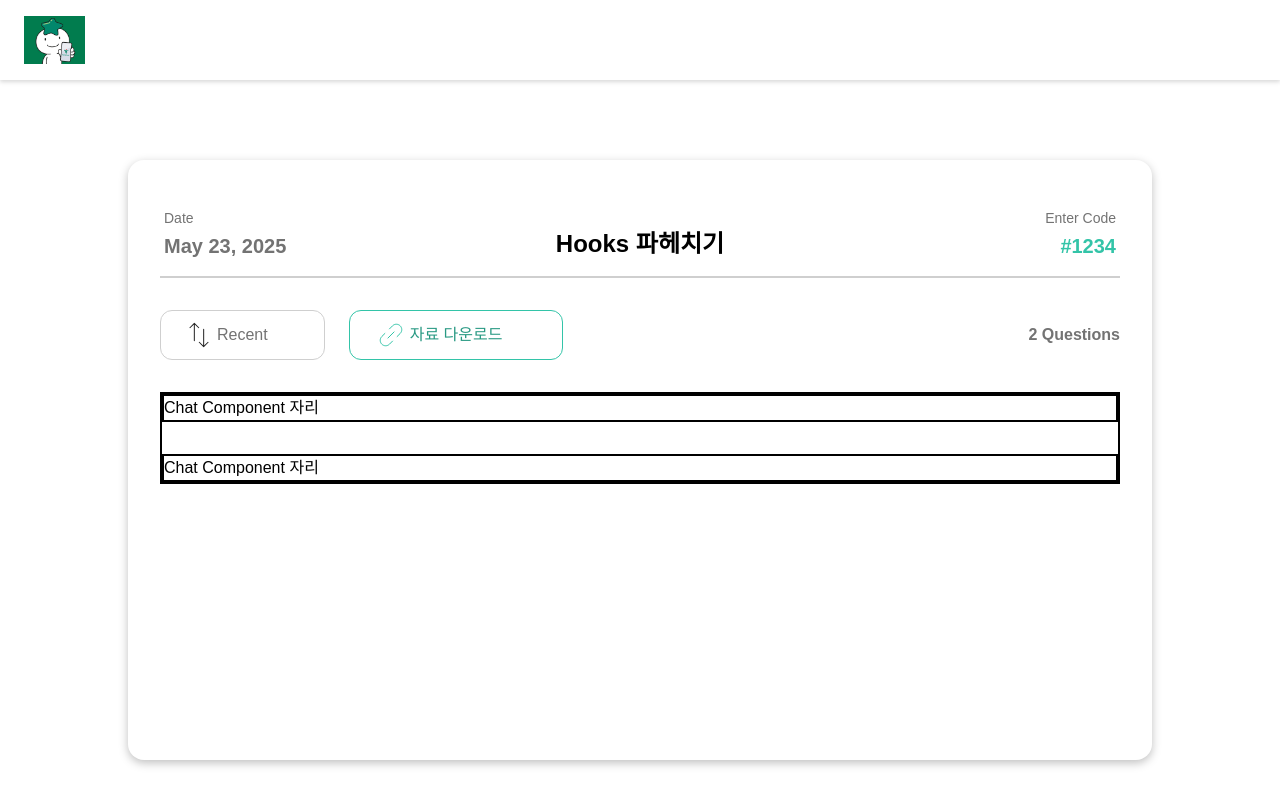
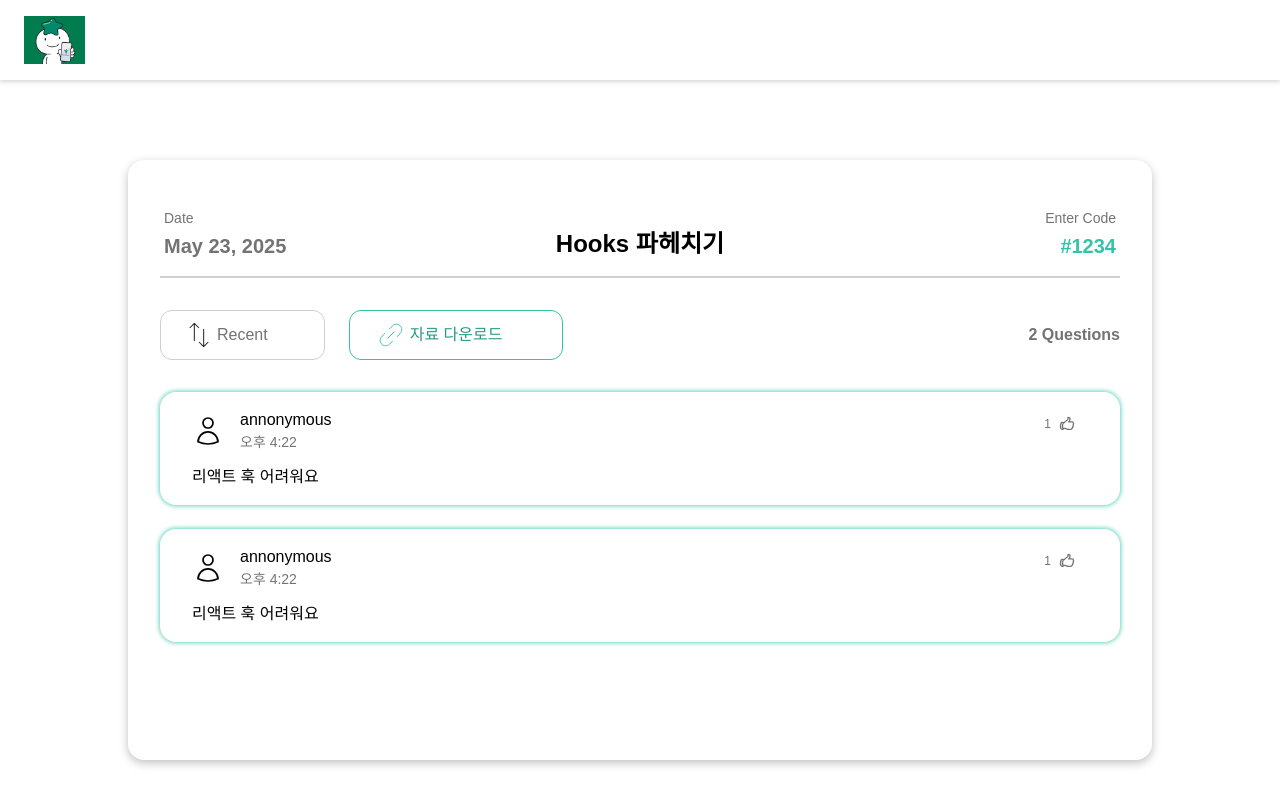
Before and after one commit to Hararo-Dev-React-Next-Project-Team-1/frontend, a React (Vite) app: page /room-admin in a window 1280 px wide. Shown: the top 800 px of the page. Built offline with nearby package versions, Linux system fonts and the light colour scheme; a web font is replaced by a local one.

Commit message:
design: 질문 컴포넌트 통합

```diff
--- a/src/components/Question.tsx
+++ b/src/components/Question.tsx
@@ -17,7 +17,7 @@ export const Question = () => {
   return (
     <div
       onClick={handleBoxClick}
-      className={`mt-32 flex flex-row w-[900px] h-fit py-4 px-8 rounded-2xl shadow-[0_0_4px_1px_rgba(51,196,168,0.75)]
+      className={`flex flex-row w-full h-fit py-4 px-8 rounded-2xl shadow-[0_0_4px_1px_rgba(51,196,168,0.75)]
         ${selectedBox ? 'bg-[#E1F4F0]' : 'bg-white'}
         ${isAdmin ? 'cursor-pointer' : ''}
       `}
--- a/src/pages/roomAdmin.tsx
+++ b/src/pages/roomAdmin.tsx
@@ -3,6 +3,7 @@ import RoomHeader from '../components/RoomHeader';
 import Sorting from '../assets/Sorting.svg?react';
 import RoomFooter from '../components/RoomFooter';
 import Link from '../assets/Link.svg?react';
+import { Question } from '../components/Question';
 
 const RoomAdmin = () => {
   const [userChat, setUserChat] = useState('');
@@ -64,13 +65,10 @@ const RoomAdmin = () => {
           </div>
           <span className="font-semibold">{QCount} Questions</span>
         </div>
-        <div className="w-full flex flex-col items-center gap-8 border-2 border-black">
-          <div className="w-full border-2 border-black">
-            Chat Component 자리
-          </div>
-          <div className="w-full border-2 border-black">
-            Chat Component 자리
-          </div>
+        {/* 질문 목록 */}
+        <div className="w-full flex flex-col items-center gap-6">
+          <Question />
+          <Question />
         </div>
       </div>
       <div className="w-4/5">
--- a/src/pages/roomStudent.tsx
+++ b/src/pages/roomStudent.tsx
@@ -3,6 +3,7 @@ import RoomHeader from '../components/RoomHeader.tsx';
 import Sorting from '../assets/Sorting.svg?react';
 import ChatInput from '../components/ChatInput.tsx';
 import Link from '../assets/Link.svg?react';
+import { Question } from '../components/Question.tsx';
 
 const RoomStudent = () => {
   const [userChat, setUserChat] = useState('');
@@ -62,13 +63,9 @@ const RoomStudent = () => {
             </div>
             <span className="font-semibold">{QCount} Questions</span>
           </div>
-          <div className="w-full flex flex-col items-center gap-8 border-2 border-black">
-            <div className="w-full border-2 border-black">
-              Chat Component 자리
-            </div>
-            <div className="w-full border-2 border-black">
-              Chat Component 자리
-            </div>
+          <div className="w-full flex flex-col items-center gap-6">
+            <Question />
+            <Question />
           </div>
         </div>
       </div>
```
